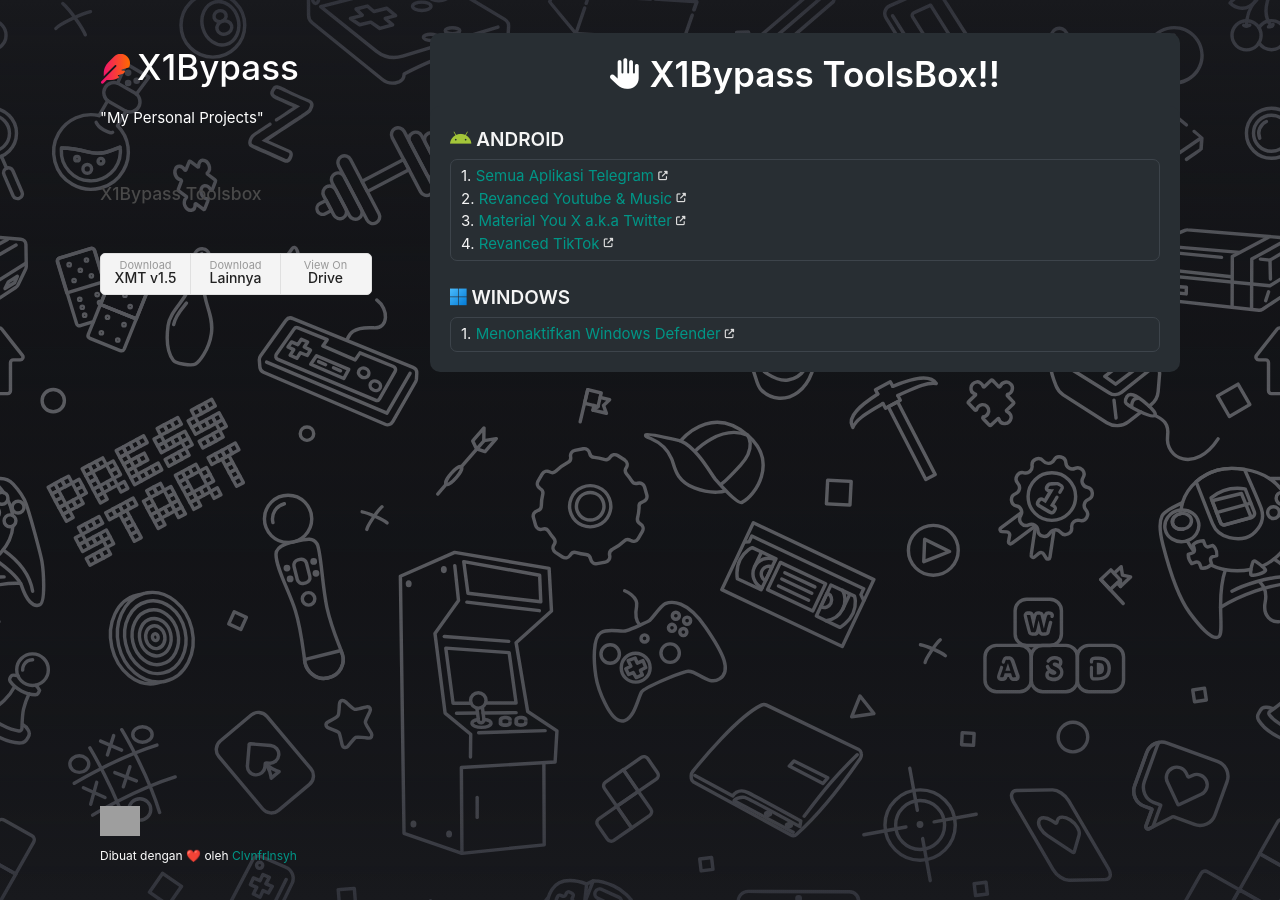
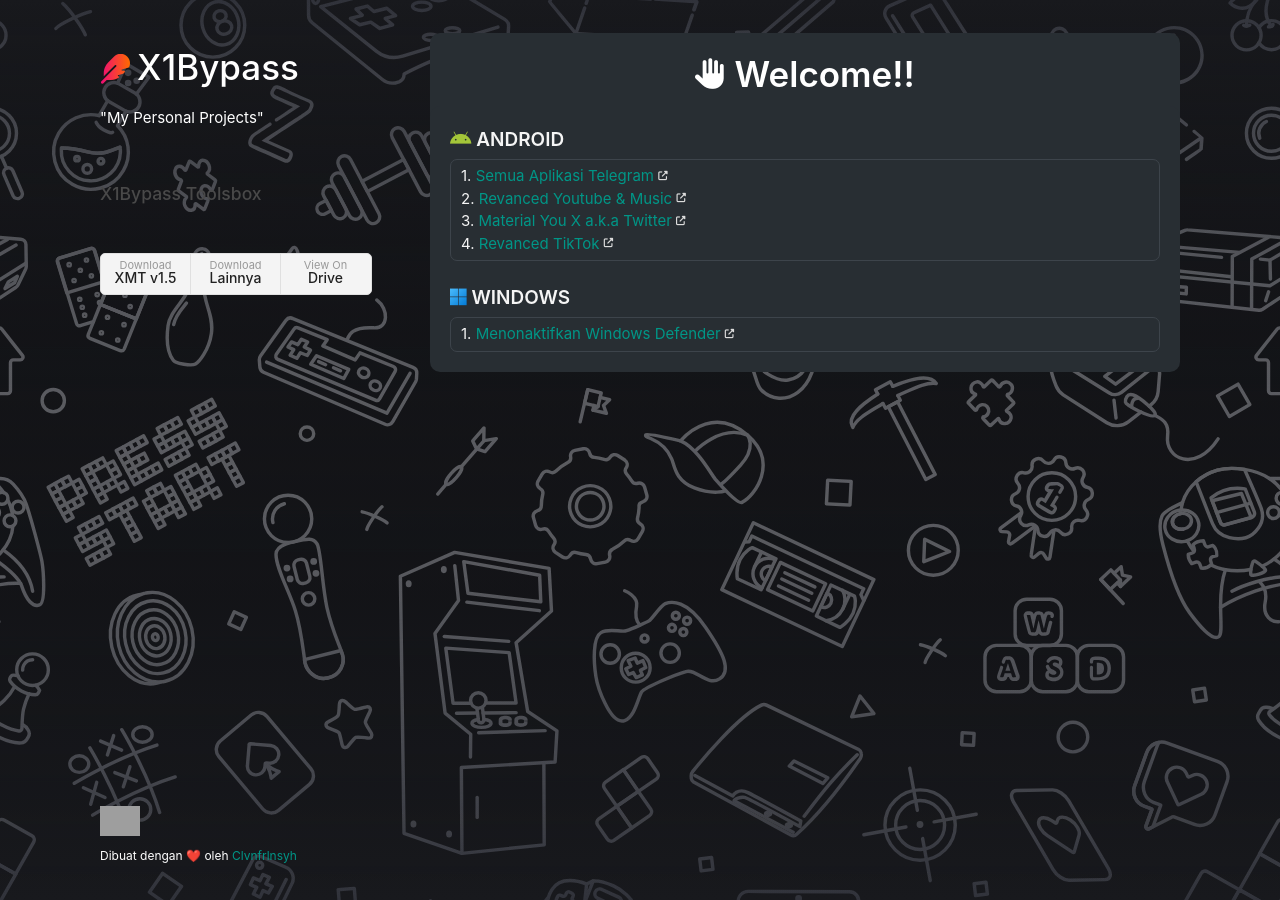
Before and after one commit to Unknown240/coba, a Jekyll site: the page built from index.html, in a window 1280 px wide. Built offline with Jekyll 4.4.1, drawn with Linux system fonts in a browser that asks for light colours; grey boxes are pictures that could not be loaded.

Commit message:
Update index.html

```diff
--- a/index.html
+++ b/index.html
@@ -2,7 +2,7 @@
 layout: default
 ---
 <div class="boxbg-header-banner">
-  <div style="color:white; font-size: 35px; font-weight: 600; margin-top: 10px"><i class="fa-solid fa-hand fa-shake fa-sm"></i> X1Bypass ToolsBox!!</div>
+  <div style="color:white; font-size: 35px; font-weight: 600; margin-top: 10px"><i class="fa-solid fa-hand fa-shake fa-sm"></i> Welcome!!</div>
 </div>
 <div class="boxbg-divider-banner"></div>
 <div class="boxbg-menu">
```
